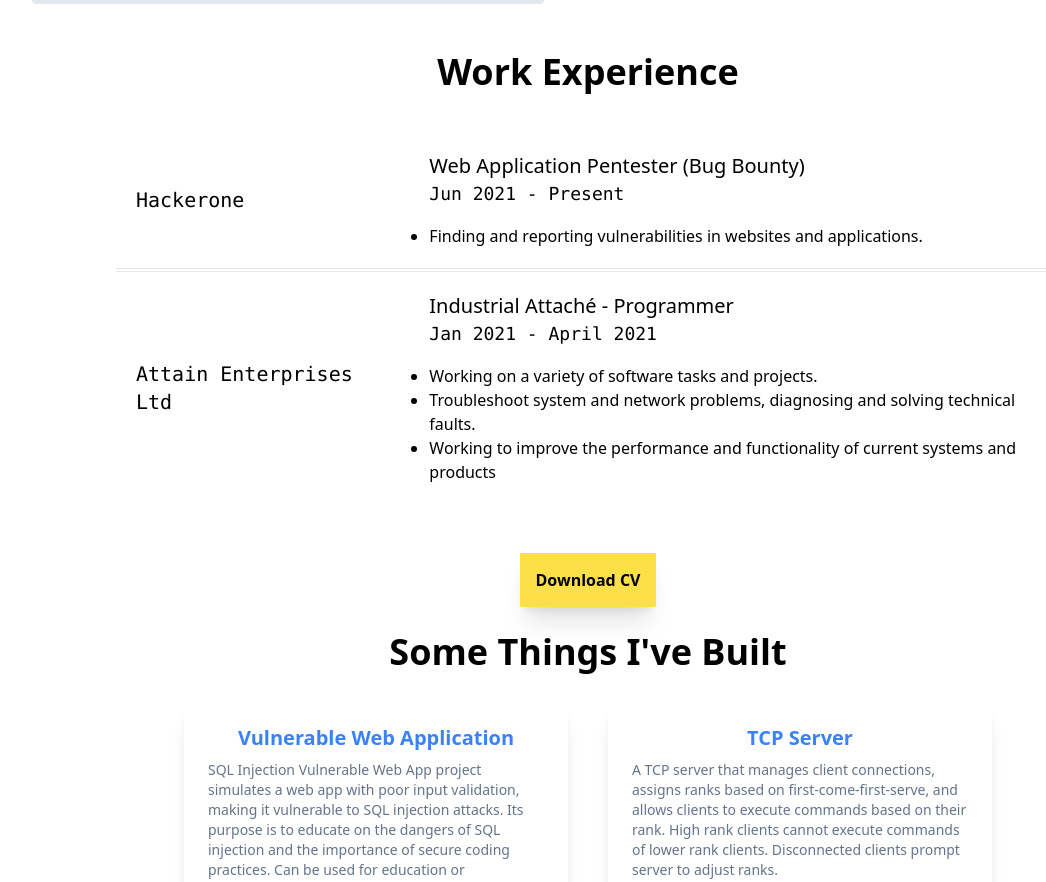
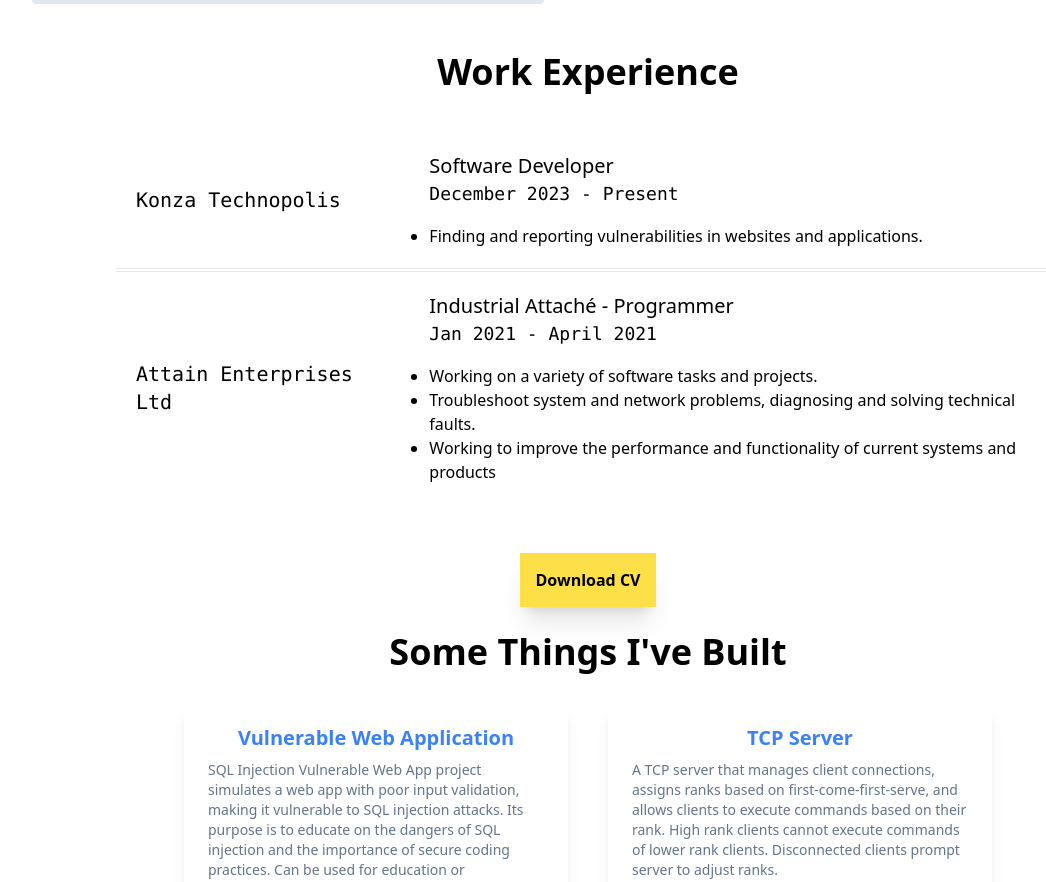
Before and after one commit to Olbrychski/v1-portfolio, a React (Create React App) app: page / in a window 1280 px wide. Shown: the part 1258-2140 px from the top of the page, without its empty margins (52-1098 px from the left). Built offline with nearby package versions, Linux system fonts and the light colour scheme.

Commit message:
Update Experience.js

```diff
--- a/src/components/Experience.js
+++ b/src/components/Experience.js
@@ -6,10 +6,10 @@ const Experience = ({experienceRef}) => {
         <div class="md:flex hidden md:visible justify-center p-10">
             <table class="p-5 mx-16">
                 <tr class="p-5 border-b-4 border-double hover:bg-slate-200">
-                    <td class="p-5 text-xl font-mono">Hackerone</td>
+                    <td class="p-5 text-xl font-mono">Konza Technopolis</td>
                     <td class="p-5">
-                        <h1 class="text-xl text-black font-sans">Web Application Pentester (Bug Bounty)</h1>
-                        <h2 class="text-lg font-mono">Jun 2021 - Present</h2>
+                        <h1 class="text-xl text-black font-sans">Software Developer</h1>
+                        <h2 class="text-lg font-mono">December 2023 - Present</h2>
                         <ul class="list-disc text-black font-sans pt-4">
                             <li>Finding and reporting vulnerabilities in websites and applications.</li>
 
```
